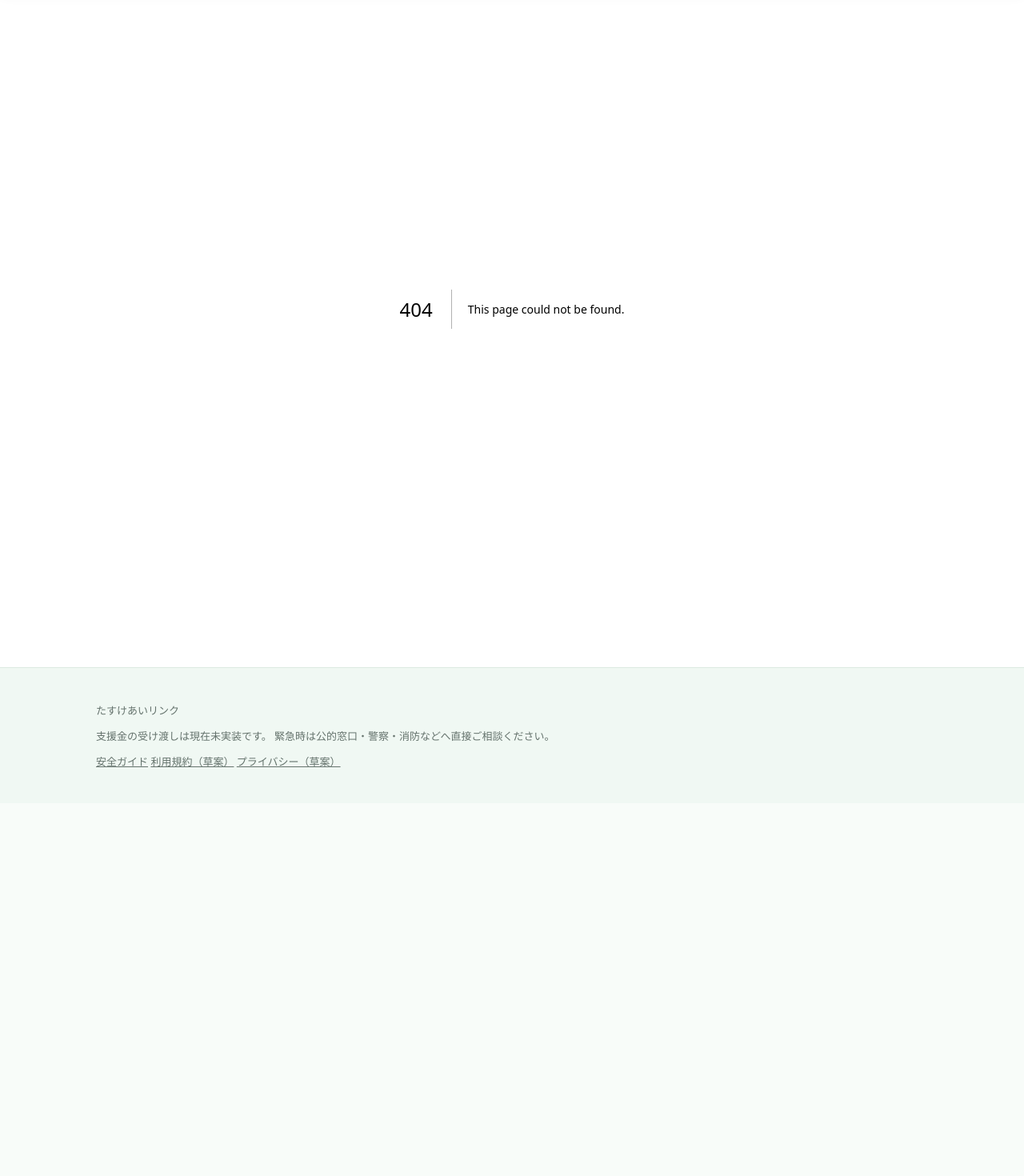
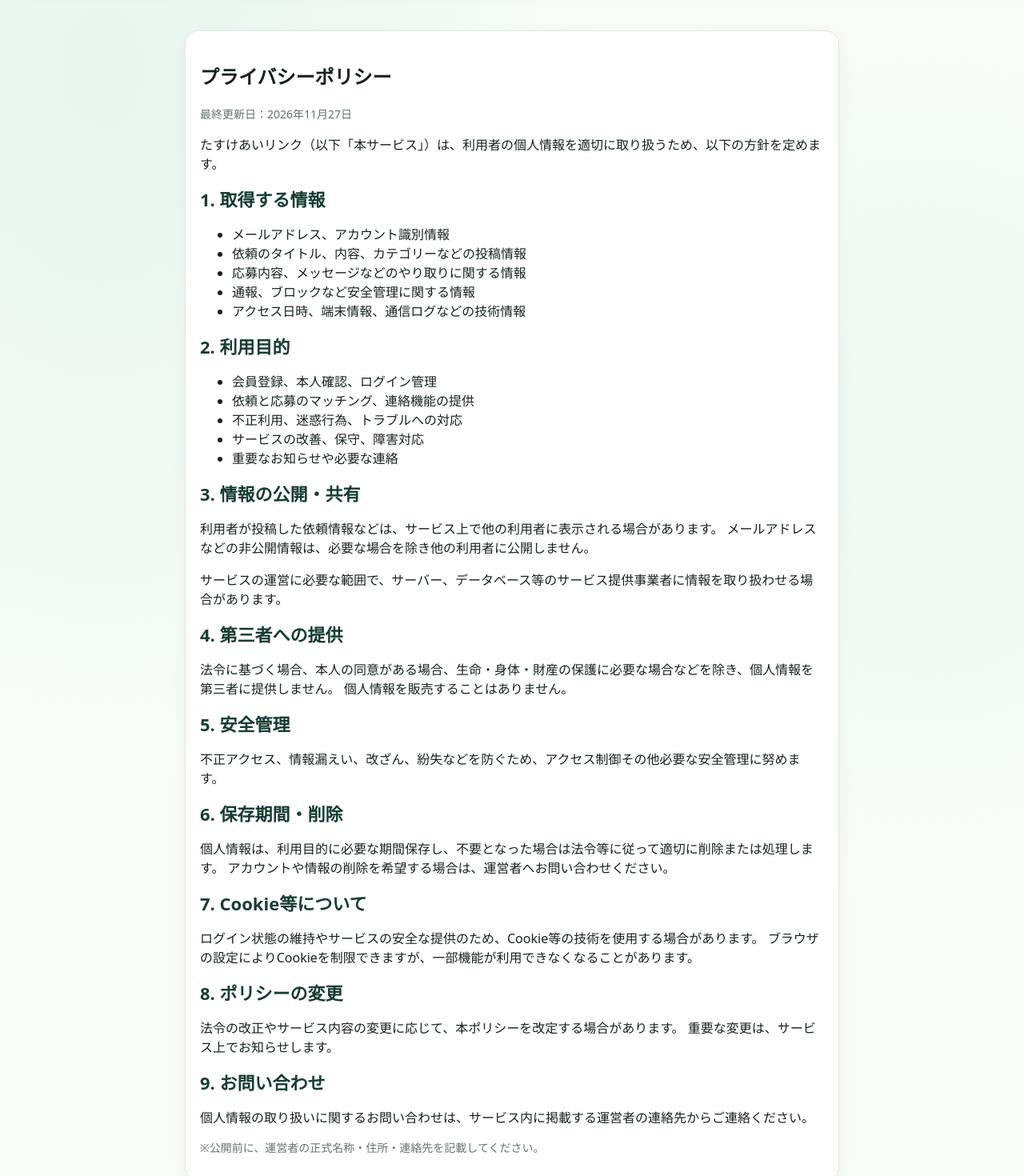
Before and after one commit to nkcleankazu-ai/tasukeai-link, a Next.js app: page /privacy in a window 1280 px wide. Before the commit this address had no page. Shown: the part 100-1570 px from the top of the page at 80% size. Before the commit the page ends 1104 px from the top, so only its background shows below. Built offline with nearby package versions, Linux system fonts and the light colour scheme.

Commit message:
Add Privacy Policy page with metadata
This page outlines the privacy policy for the service, detailing information collection, usage purposes, and user rights.

```diff
--- /dev/null
+++ b/app/privacy/page.tsx
@@ -0,0 +1,84 @@
+export const metadata = {
+  title: "プライバシーポリシー",
+  description: "たすけあいリンクの個人情報の取り扱いについて",
+};
+
+export default function PrivacyPage() {
+  return (
+    <main className="container" style={{ maxWidth: "850px", margin: "0 auto", padding: "24px 16px" }}>
+      <section className="section card">
+        <h1>プライバシーポリシー</h1>
+        <p className="muted">最終更新日：2026年11月27日</p>
+
+        <p>
+          たすけあいリンク（以下「本サービス」）は、利用者の個人情報を適切に取り扱うため、以下の方針を定めます。
+        </p>
+
+        <h2>1. 取得する情報</h2>
+        <ul>
+          <li>メールアドレス、アカウント識別情報</li>
+          <li>依頼のタイトル、内容、カテゴリーなどの投稿情報</li>
+          <li>応募内容、メッセージなどのやり取りに関する情報</li>
+          <li>通報、ブロックなど安全管理に関する情報</li>
+          <li>アクセス日時、端末情報、通信ログなどの技術情報</li>
+        </ul>
+
+        <h2>2. 利用目的</h2>
+        <ul>
+          <li>会員登録、本人確認、ログイン管理</li>
+          <li>依頼と応募のマッチング、連絡機能の提供</li>
+          <li>不正利用、迷惑行為、トラブルへの対応</li>
+          <li>サービスの改善、保守、障害対応</li>
+          <li>重要なお知らせや必要な連絡</li>
+        </ul>
+
+        <h2>3. 情報の公開・共有</h2>
+        <p>
+          利用者が投稿した依頼情報などは、サービス上で他の利用者に表示される場合があります。
+          メールアドレスなどの非公開情報は、必要な場合を除き他の利用者に公開しません。
+        </p>
+        <p>
+          サービスの運営に必要な範囲で、サーバー、データベース等のサービス提供事業者に情報を取り扱わせる場合があります。
+        </p>
+
+        <h2>4. 第三者への提供</h2>
+        <p>
+          法令に基づく場合、本人の同意がある場合、生命・身体・財産の保護に必要な場合などを除き、個人情報を第三者に提供しません。
+          個人情報を販売することはありません。
+        </p>
+
+        <h2>5. 安全管理</h2>
+        <p>
+          不正アクセス、情報漏えい、改ざん、紛失などを防ぐため、アクセス制御その他必要な安全管理に努めます。
+        </p>
+
+        <h2>6. 保存期間・削除</h2>
+        <p>
+          個人情報は、利用目的に必要な期間保存し、不要となった場合は法令等に従って適切に削除または処理します。
+          アカウントや情報の削除を希望する場合は、運営者へお問い合わせください。
+        </p>
+
+        <h2>7. Cookie等について</h2>
+        <p>
+          ログイン状態の維持やサービスの安全な提供のため、Cookie等の技術を使用する場合があります。
+          ブラウザの設定によりCookieを制限できますが、一部機能が利用できなくなることがあります。
+        </p>
+
+        <h2>8. ポリシーの変更</h2>
+        <p>
+          法令の改正やサービス内容の変更に応じて、本ポリシーを改定する場合があります。
+          重要な変更は、サービス上でお知らせします。
+        </p>
+
+        <h2>9. お問い合わせ</h2>
+        <p>
+          個人情報の取り扱いに関するお問い合わせは、サービス内に掲載する運営者の連絡先からご連絡ください。
+        </p>
+
+        <p className="muted">
+          ※公開前に、運営者の正式名称・住所・連絡先を記載してください。
+        </p>
+      </section>
+    </main>
+  );
+}
```
